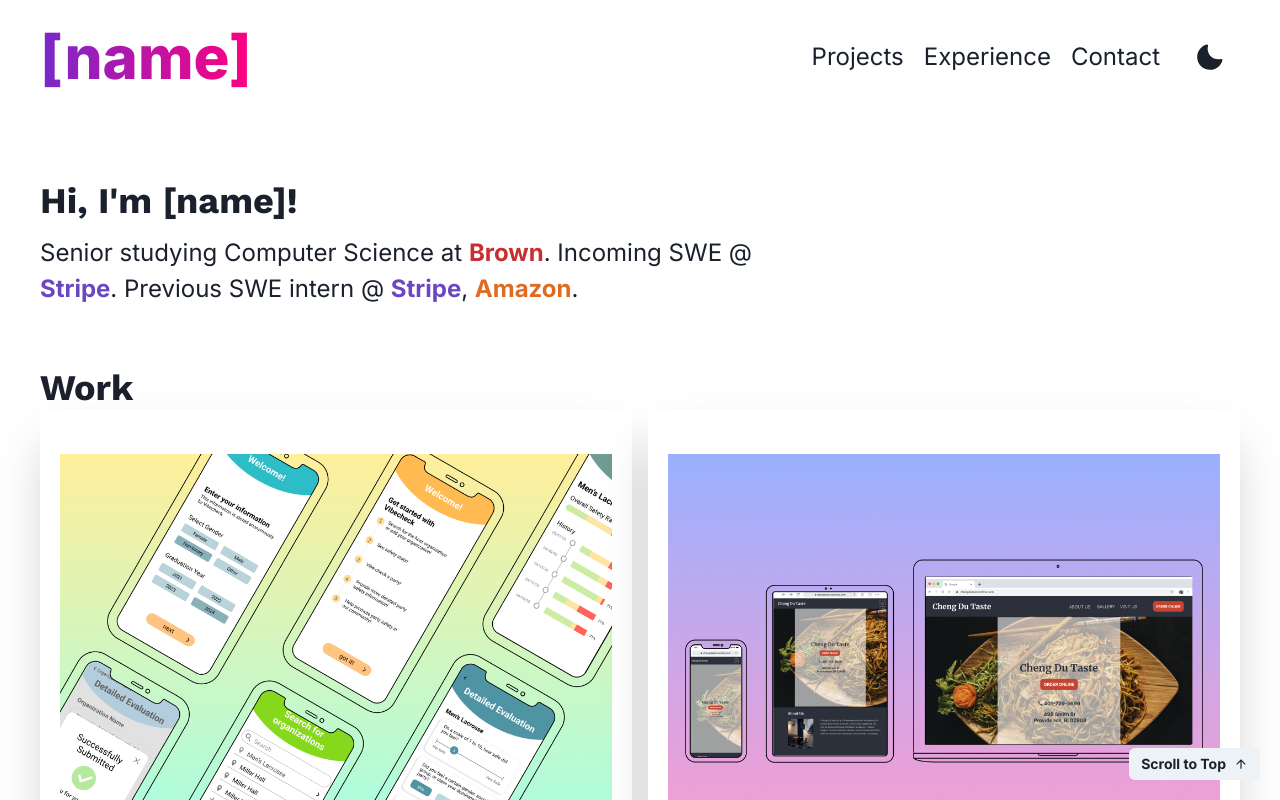
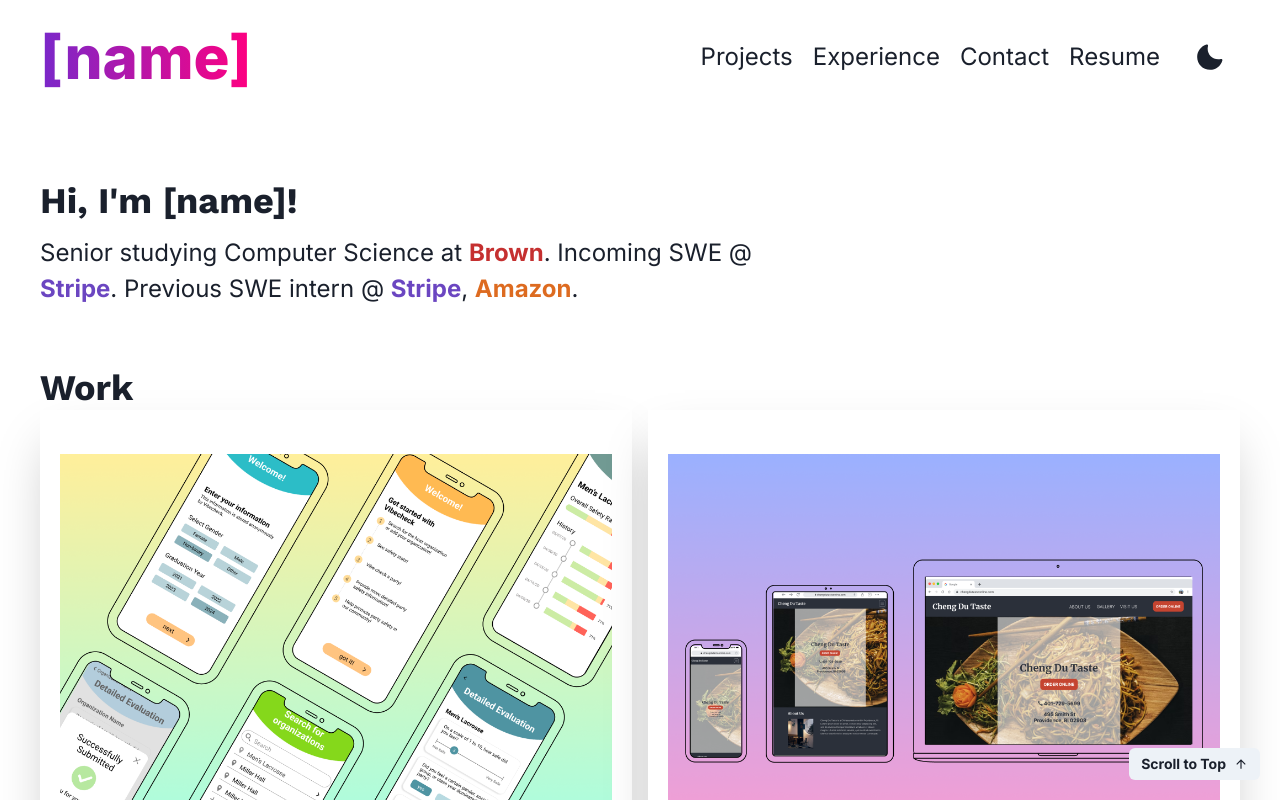
Before and after one commit to unemployedpangolin015/portfolio, a React (Create React App) app: page / in a window 1280 px wide. Shown: the top 800 px of the page. Built offline with nearby package versions, Linux system fonts and the light colour scheme.

Commit message:
Update Navigation.js

```diff
--- a/src/components/Navigation.js
+++ b/src/components/Navigation.js
@@ -102,6 +102,16 @@
             Contact
           </Link>
         </Link1>
+        {/* <Link1 style={{ display: location === '/' ? 'flex' : 'none'}}> */}
+          <Link
+            fontSize={{ base: 'lg', md: 'xl', lg: '2xl' }}
+            pr={{ base: 1, md: 2, lg: 3 }}
+            color={colorMode === 'dark' ? 'white' : 'gray.800'}
+            target = "_blank" href={require('./Resume.pdf')}
+          >
+            Resume
+          </Link>
+        {/* </Link1> */}
         <Tooltip label={colorMode === 'dark' ? 'Click for light mode' : 'Click for dark mode'}>
           <Button
             variant='ghost'
```
